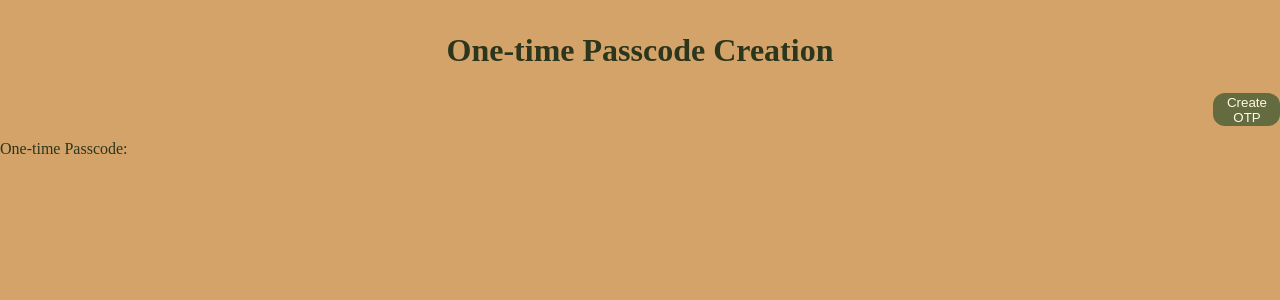
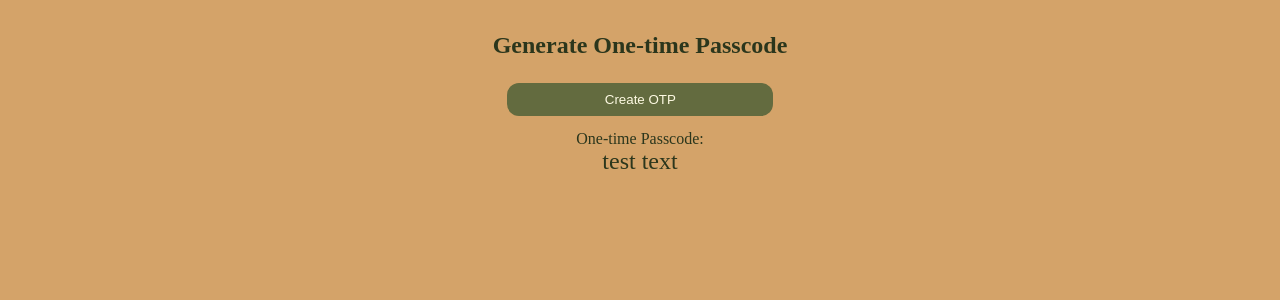
Before and after one commit to Xiongem/Filthy_Casuals_BC, a PHP site: page /admin.php in a window 1280 px wide. Shown: the part 94-394 px from the top of the page. Run offline with PHP 8.4, Linux system fonts and the light colour scheme; the visitor is signed in with stand-in values (Sample User, id 1); data that the repository does not hold is empty.

Commit message:
admin css

```diff
--- a/admin.php
+++ b/admin.php
@@ -42,7 +42,7 @@ $userID = $_SESSION["user_id"];
         <div class="wrapper">
         <div class="wrapper-content">
             <div class="title-wrapper">
-                <h1>One-time Passcode Creation</h1>
+                <h2>Generate One-time Passcode</h2>
             </div>
             <div class="button-wrapper">
                 <button id="createOTPButton" class="inputs buttons" onclick="createOTP()">Create OTP</button>
@@ -50,7 +50,7 @@ $userID = $_SESSION["user_id"];
             <div class="OTP-wrapper" id="OTPWrapper">
                 <label class="labels">One-time Passcode:</label>
                 <div class="span-wrapper">
-                    <span id="OTP" class="labels" style="font-size: 1.5rem;"></span>
+                    <span id="OTP" class="labels" style="font-size: 1.5rem;">test text</span>
                     <div class="copy-wrapper">
                         <p>copy</p>
                         <ion-icon class="copy" name="copy-outline"></ion-icon>
--- a/css/admin.css
+++ b/css/admin.css
@@ -23,6 +23,17 @@
     .span-wrapper:hover .copy-wrapper {
         display: flex;
     }
+    .button-wrapper {
+        justify-content: center;
+    }
+    #createOTPButton {
+        width: 20em;
+    }
+    .OTP-wrapper {
+        display: flex;
+        flex-direction: column;
+        align-items: center;
+    }
 }
 /** ####################### *//** ####################### *//** ####################### */
 /** ####################### *//** ####################### *//** ####################### */
```
